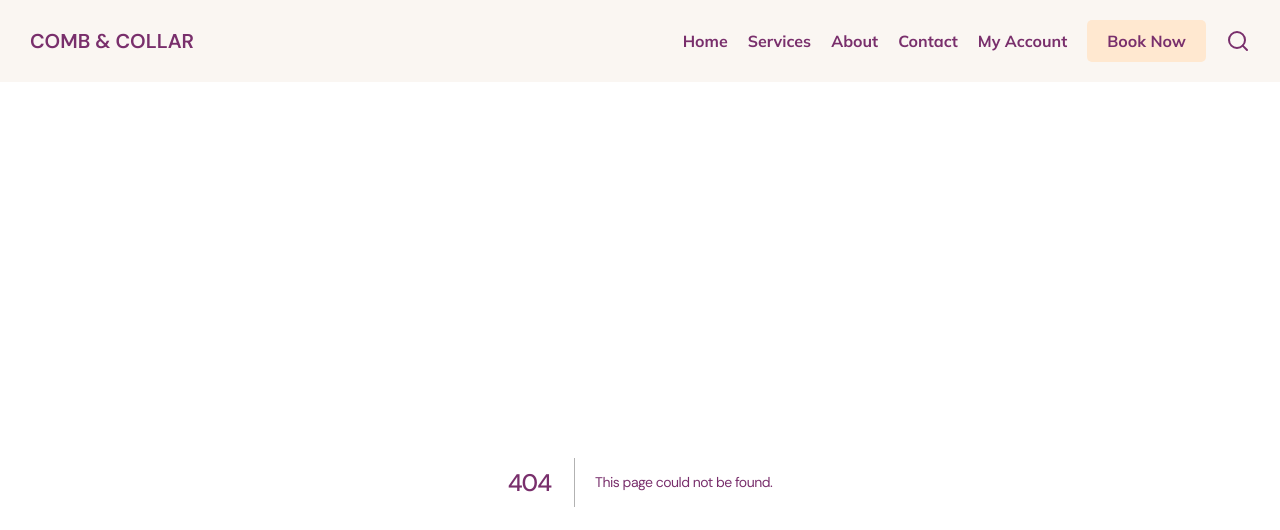
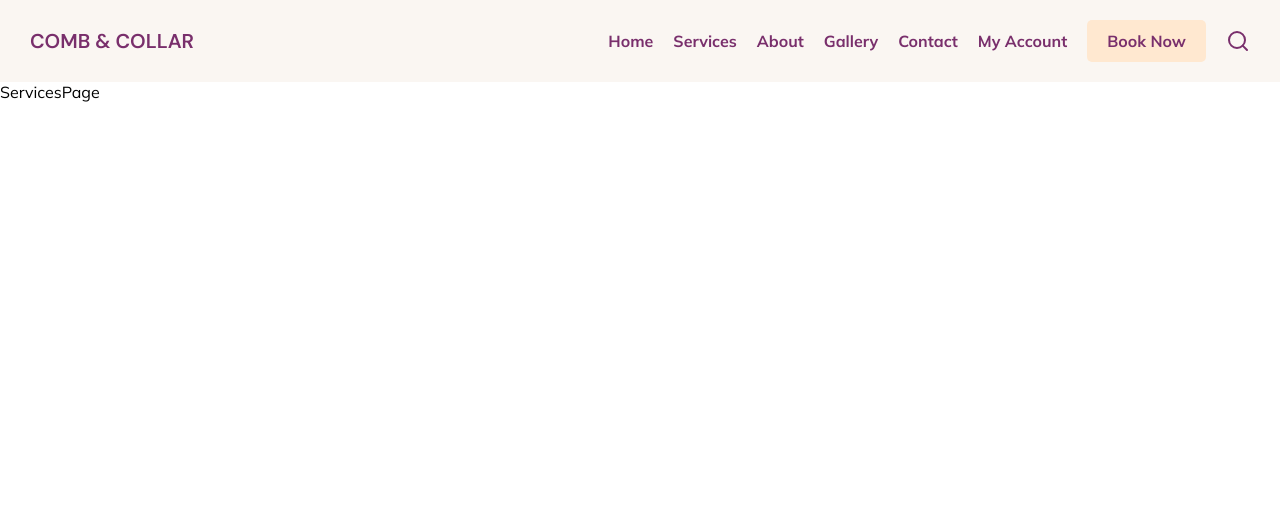
Before and after one commit to ChristianWare/dog-spa, a Next.js app: page /services in a window 1280 px wide. Before the commit this address had no page. Shown: the top 530 px of the page. Built offline with nearby package versions, Linux system fonts and the light colour scheme.

Commit message:
service page start

```diff
--- /dev/null
+++ b/src/app/contact/page.tsx
@@ -0,0 +1,5 @@
+export default function ContactPage() {
+  return (
+    <div>ContactPage</div>
+  )
+}
--- /dev/null
+++ b/src/app/gallery/page.tsx
@@ -0,0 +1,5 @@
+export default function GalleryPage() {
+  return (
+    <div>GalleryPage</div>
+  )
+}
--- /dev/null
+++ b/src/app/services/page.tsx
@@ -0,0 +1,5 @@
+export default function ServicesPage() {
+  return (
+    <div>ServicesPage</div>
+  )
+}
--- a/src/components/shared/Nav/Nav.tsx
+++ b/src/components/shared/Nav/Nav.tsx
@@ -16,6 +16,7 @@ const navItems = [
   { text: "Home", href: "/" },
   { text: "services", href: "/services" },
   { text: "About", href: "/about" },
+  { text: "Gallery", href: "/gallery" },
   { text: "Contact", href: "/contact" },
 ];
 
```
